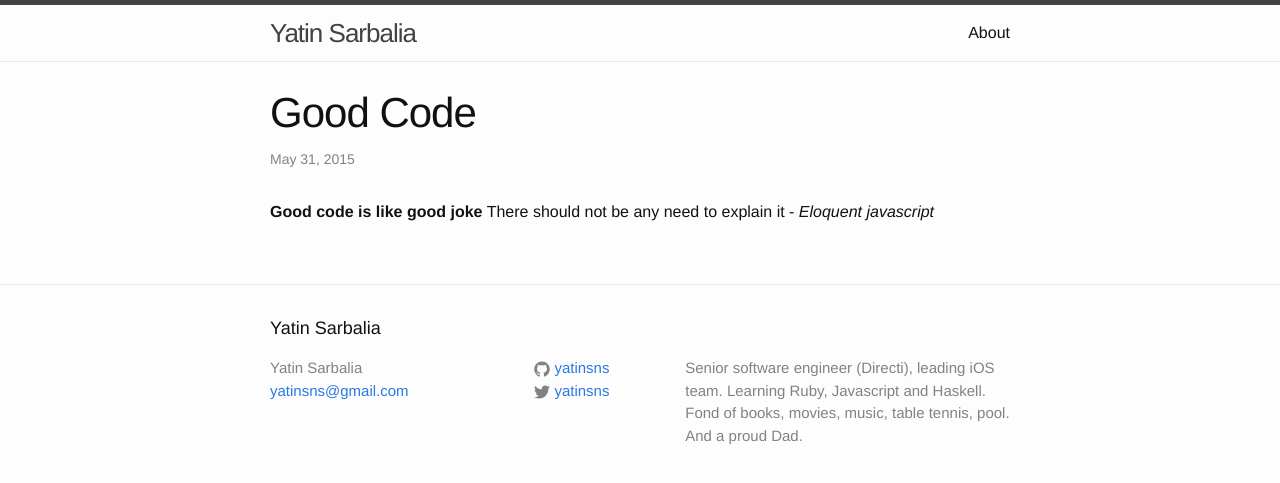
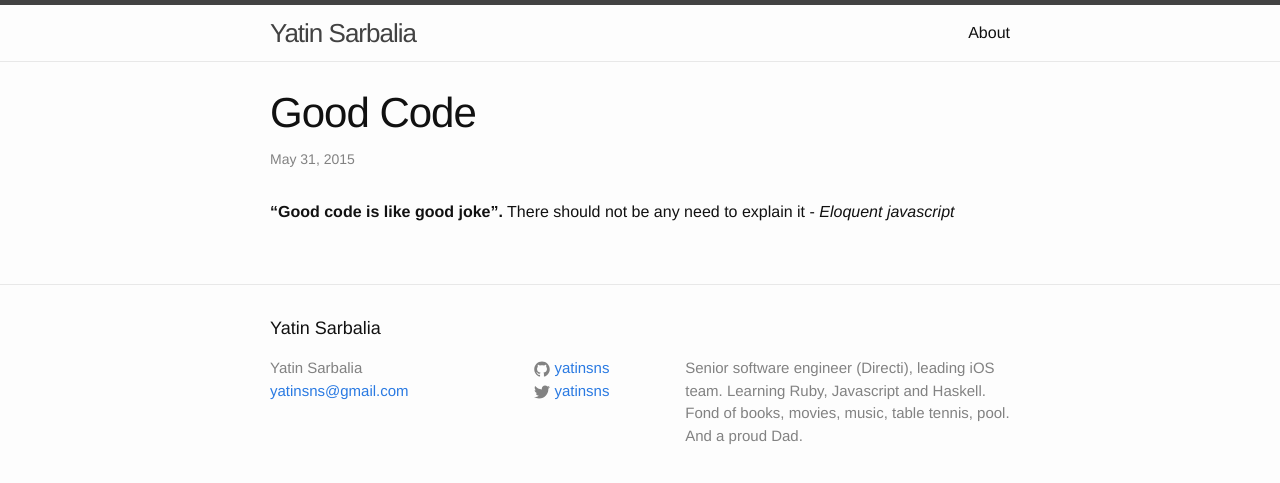
Before and after one commit to yatinsns/yatinsns.github.io, a Jekyll site: the page built from _posts/2015-05-31-good-code.markdown, in a window 1280 px wide. Shown: the top 483 px of the page. Built offline with Jekyll 4.4.1, drawn with Linux system fonts in a browser that asks for light colours.

Commit message:
Fix styling

```diff
--- a/_posts/2015-05-31-good-code.markdown
+++ b/_posts/2015-05-31-good-code.markdown
@@ -5,4 +5,4 @@ date:   2015-05-31 03:21:00
 categories: coding
 ---
 
-**Good code is like good joke** There should not be any need to explain it - _Eloquent javascript_
+**"Good code is like good joke".** There should not be any need to explain it - _Eloquent javascript_
```
